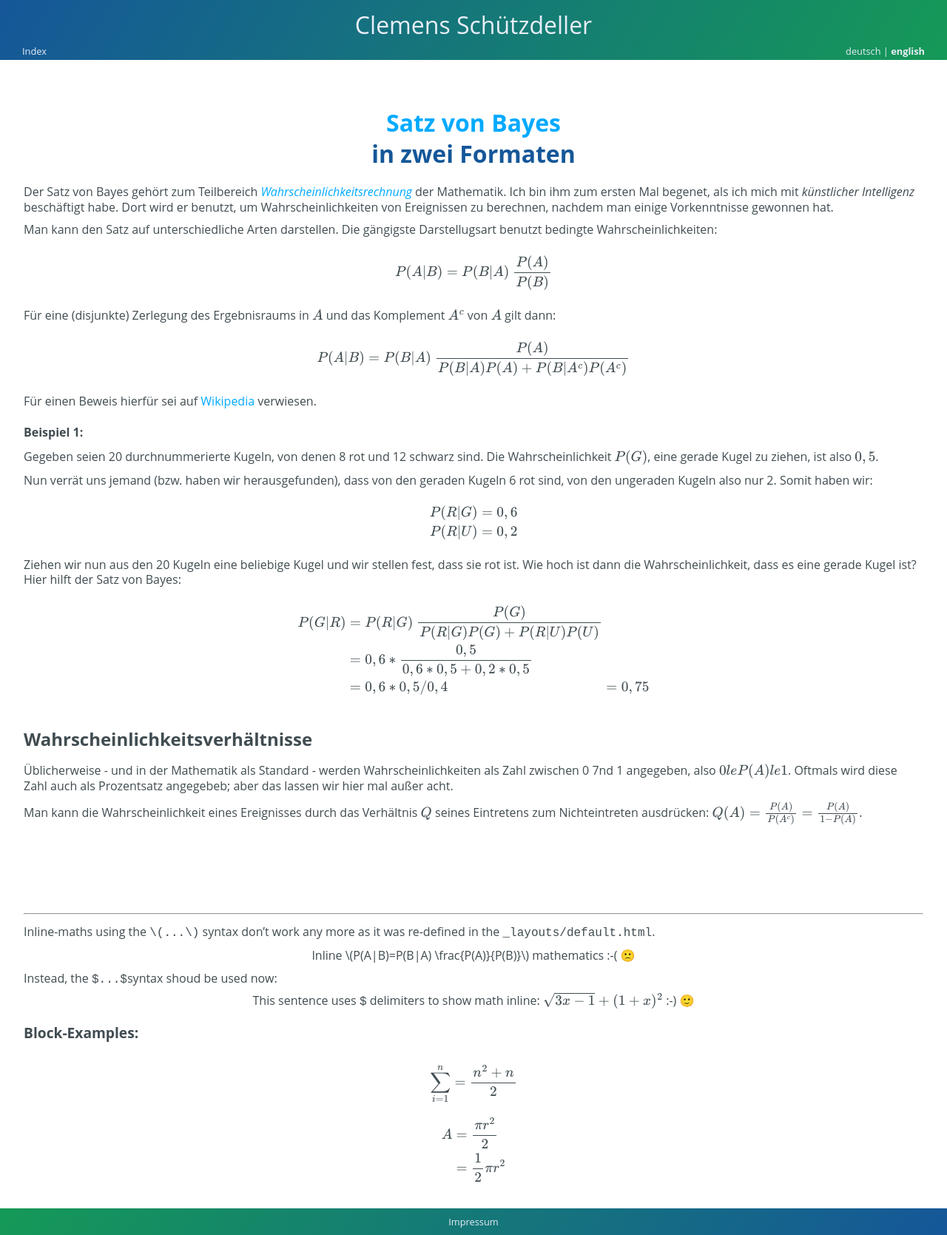
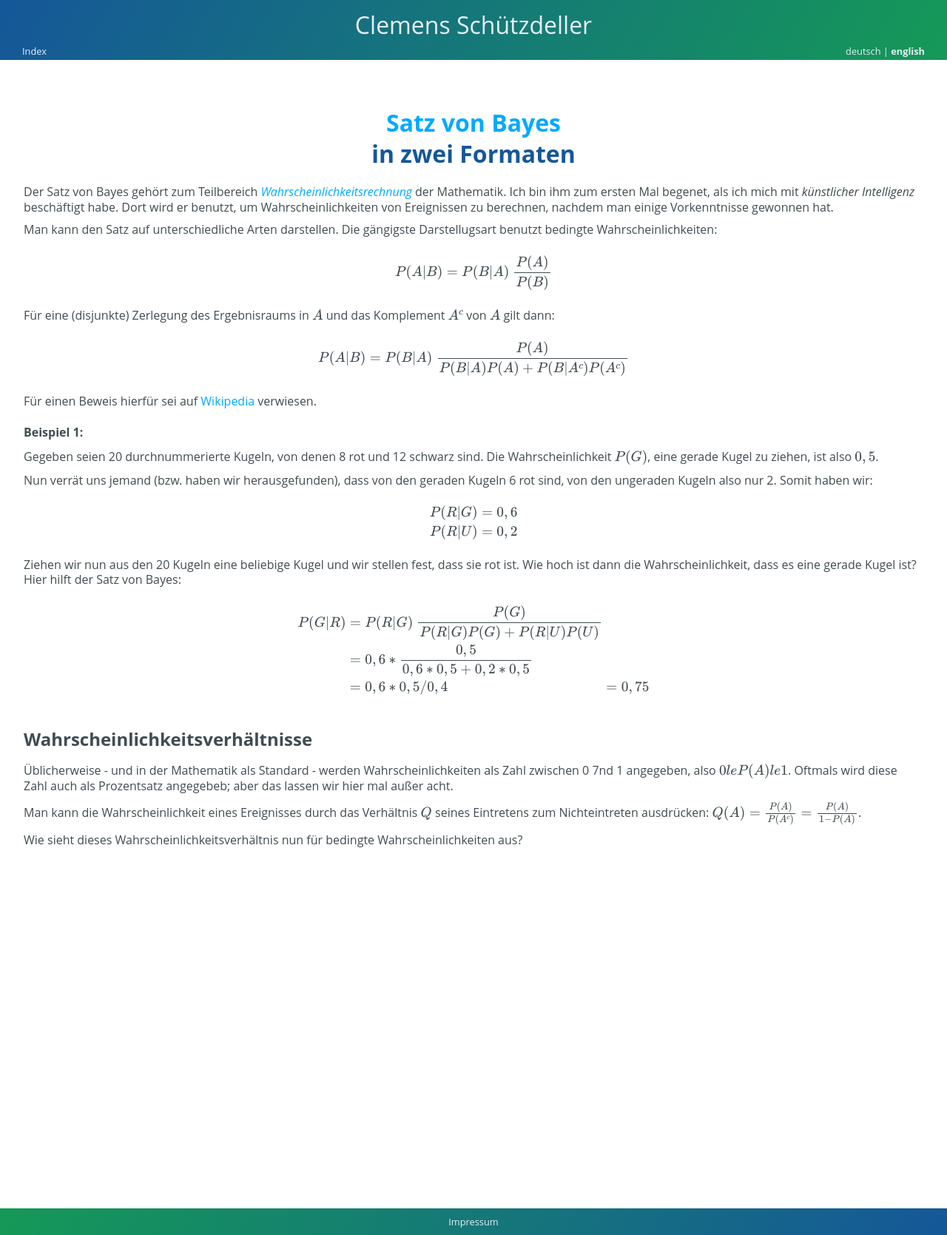
Before and after one commit to cs-LA/home, a Jekyll site: the page built from Wahrscheinlichkeitsrechnung/Bayes.md, in a window 1280 px wide. Shown: the whole page at 74% size. Built offline with Jekyll 4.4.1, drawn with Linux system fonts in a browser that asks for light colours; our own code applies the rules of GitHub Pages for plain Markdown files.

Commit message:
Update Bayes.md

```diff
--- a/Wahrscheinlichkeitsrechnung/Bayes.md
+++ b/Wahrscheinlichkeitsrechnung/Bayes.md
@@ -46,29 +46,10 @@ $$
 
 Man kann die Wahrscheinlichkeit eines Ereignisses durch das Verhältnis $Q$ seines Eintretens zum Nichteintreten ausdrücken: $Q(A) = \frac{P(A)}{P(A^c)} = \frac{P(A)}{1-P(A)}$.
 
-# &nbsp;
-
----
-
-Inline-maths using the `\(...\)` syntax don't work any more as it was re-defined in the `_layouts/default.html`.
-
-<p align=center>Inline \(P(A|B)=P(B|A) \frac{P(A)}{P(B)}\) mathematics :-( &#128577;</p>
-
-Instead, the `$...$`syntax shoud be used now:
-
-<center>This sentence uses <code>$</code> delimiters to show math inline: $\sqrt{3x-1}+(1+x)^2$ :-) &#128578;</center>
+Wie sieht dieses Wahrscheinlichkeitsverhältnis nun für bedingte Wahrscheinlichkeiten aus?
 
 
-#### Block-Examples:
-
-$$\sum_{i=1}^n = \frac{n^2+n}{2}$$
 
 
-$$
-\begin{equation} \label{eq1}
-\begin{split}
-A & = \frac{\pi r^2}{2} \\
- & = \frac{1}{2} \pi r^2
-\end{split}
-\end{equation}
-$$
+
+# &nbsp;
```
